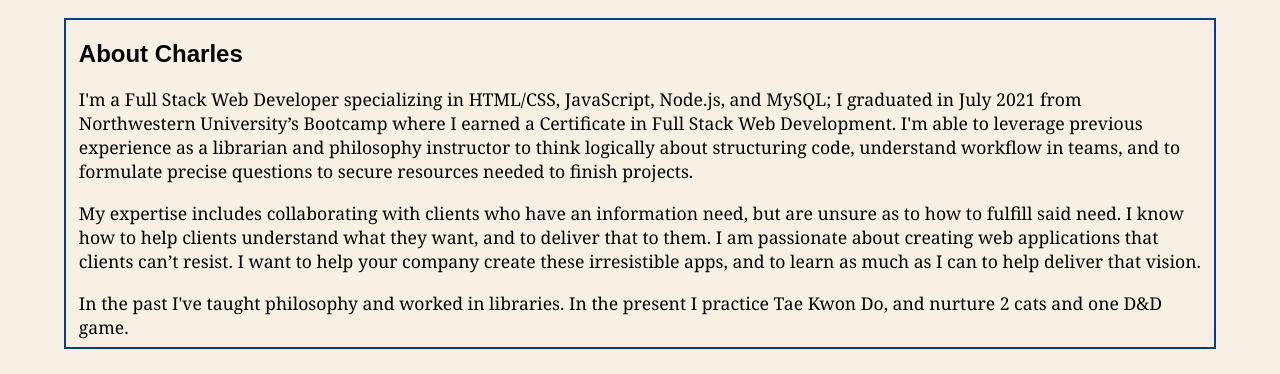
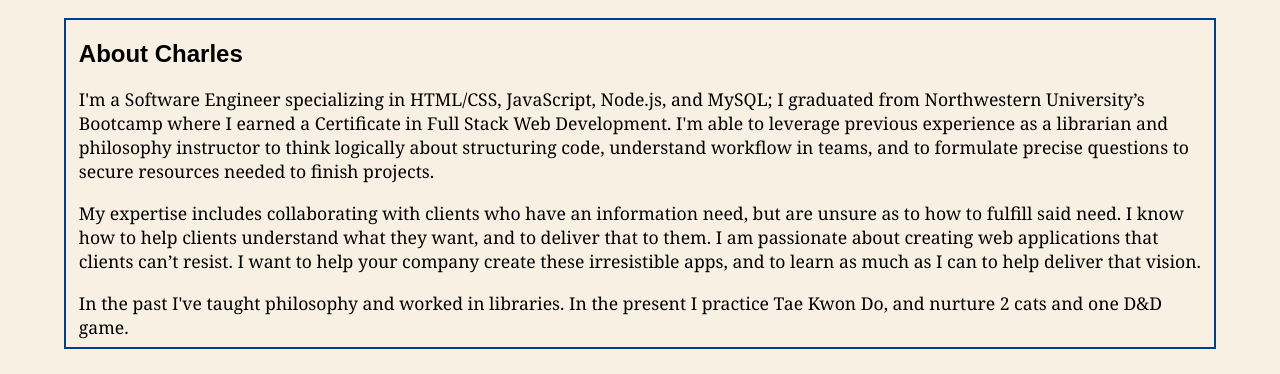
Before and after one commit to cdfishe1/portfolio, a plain HTML site: page index.html in a window 1280 px wide. Shown: the part 137-511 px from the top of the page. Drawn offline with Linux system fonts and the light colour scheme.

Commit message:
Rephrase bio

```diff
--- a/index.html
+++ b/index.html
@@ -46,7 +46,7 @@
            <div class='bio borders'>
             <!-- <img src="./assets/images/headshot.png" alt="Charles Fisher"> -->
             <h2>About Charles</h2>
-            <p>I'm a Full Stack Web Developer specializing in HTML/CSS, JavaScript, Node.js, and MySQL; I graduated in July 2021 from Northwestern University’s Bootcamp where I earned a Certificate in Full Stack Web Development. I'm able to leverage previous experience as a librarian and philosophy instructor to think logically about structuring code, understand workflow in teams, and to formulate precise questions to secure resources needed to finish projects.</p>
+            <p>I'm a Software Engineer specializing in HTML/CSS, JavaScript, Node.js, and MySQL; I graduated from Northwestern University’s Bootcamp where I earned a Certificate in Full Stack Web Development. I'm able to leverage previous experience as a librarian and philosophy instructor to think logically about structuring code, understand workflow in teams, and to formulate precise questions to secure resources needed to finish projects.</p>
             <p>My expertise includes collaborating with clients who have an information need, but are unsure as to how to fulfill said need. I know how to help clients understand what they want, and to deliver that to them. I am passionate about creating web applications that clients can’t resist. I want to help your company create these irresistible apps, and to learn as much as I can to help deliver that vision.</p>
             <p>In the past I've taught philosophy and worked in libraries. In the present I practice Tae Kwon Do, and nurture 2 cats and one D&D game.</p>
            </div>
```
